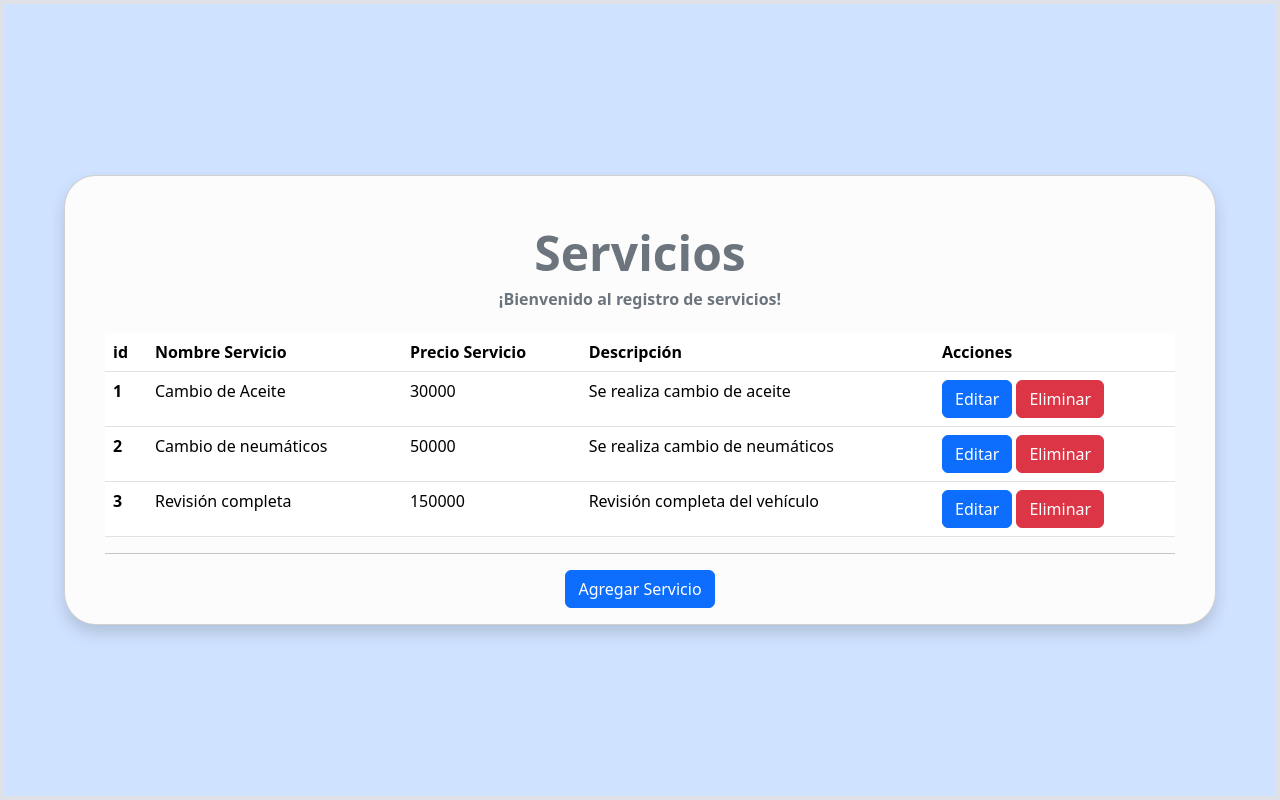
After one commit to nixtoon/arquitectura2, a Django app: page /servicios/ in a window 1280 px wide. The commit adds this page. Run offline with Django 4.2, Linux system fonts and the light colour scheme; data comes from the database, SQL or seed files in the repository; both versions use the stored data as it was after the commit; some libraries are stand-ins or nearby versions.

Commit message:
crud servicios

```diff
--- a/arquitectura/serviexpress/templates/registration/boleta-factura.html
+++ b/arquitectura/serviexpress/templates/app/boleta-factura.html
@@ -14,7 +14,7 @@
     <!-- favicon -->
     <link rel="icon" type="image/x-icon" href="{% static 'app/img/logo.jpg' %}">
     <!-- titulo -->
-    {% block title %} {% endblock %}
+    <title>Facturación</title>
 </head>
 
 {% block contenido %}
--- a/arquitectura/serviexpress/templates/registration/registro-cliente.html
+++ b/arquitectura/serviexpress/templates/app/registro-cliente.html
@@ -14,7 +14,7 @@
     <!-- favicon -->
     <link rel="icon" type="image/x-icon" href="{% static 'app/img/logo.jpg' %}">
     <!-- titulo -->
-    {% block title %} {% endblock %}
+    <title>Registro Cliente</title>
 </head>
 
 {% block contenido %}
--- a/arquitectura/serviexpress/templates/registration/registro-empleado.html
+++ b/arquitectura/serviexpress/templates/app/registro-empleado.html
@@ -14,7 +14,7 @@
     <!-- favicon -->
     <link rel="icon" type="image/x-icon" href="{% static 'app/img/logo.jpg' %}">
     <!-- titulo -->
-    {% block title %} {% endblock %}
+    <title>Registro Empleado</title>
 </head>
 
 {% block contenido %}
--- a/arquitectura/serviexpress/templates/registration/registro-proveedor.html
+++ b/arquitectura/serviexpress/templates/app/registro-proveedor.html
@@ -14,7 +14,7 @@
     <!-- favicon -->
     <link rel="icon" type="image/x-icon" href="{% static 'app/img/logo.jpg' %}">
     <!-- titulo -->
-    {% block title %} {% endblock %}
+    <title>Registro Proveedor</title>
 </head>
 
 {% block contenido %}
--- /dev/null
+++ b/arquitectura/serviexpress/templates/app/servicios.html
@@ -0,0 +1,83 @@
+{% load static %}
+
+<head>
+  <meta charset="UTF-8">
+  <meta http-equiv="X-UA-Compatible" content="IE=edge">
+  <meta name="viewport" content="width=device-width, initial-scale=1.0">
+  <!-- bootstrap 5.3.0 -->
+  <link href="https://cdn.jsdelivr.net/npm/bootstrap@5.3.0-alpha2/dist/css/bootstrap.min.css" rel="stylesheet"
+    integrity="sha384-aFq/bzH65dt+w6FI2ooMVUpc+21e0SRygnTpmBvdBgSdnuTN7QbdgL+OapgHtvPp" crossorigin="anonymous">
+  <!-- bootstrap icons -->
+  <link rel="stylesheet" href="https://cdn.jsdelivr.net/npm/bootstrap-icons@1.10.3/font/bootstrap-icons.css">
+  <!-- css -->
+  <link rel="stylesheet" href="{% static 'app/css/style.css' %}">
+  <!-- favicon -->
+  <link rel="icon" type="image/x-icon" href="{% static 'app/img/logo.jpg' %}">
+  <script src="https://cdn.jsdelivr.net/npm/sweetalert2@11"></script>
+  <script>
+    function eliminarServicio(id) {
+      Swal.fire({
+        "title": "¿Estás Seguro?",
+        "text": "Esta acción no se puede deshacer",
+        "icon": "question",
+        "showCancelButton": true,
+        "cancelButtonText": "No, Cancelar",
+        "confirmButtonText": "Si, Eliminar",
+        "reverseButtons": true,
+        "confirmButtonColor": "#dc3545",
+      })
+        .then(function (result) {
+          if (result.isConfirmed) {
+            window.location.href = "/eliminar-servicio/" + id + "/"
+          }
+        })
+    }
+  </script>
+  <!-- titulo -->
+  <title>Servicios</title>
+</head>
+
+<body class="bg-primary-subtle border border-4 d-flex justify-content-center align-items-center vh-100">
+  <div class="container-fluid">
+    <div class="row justify-content-center">
+      <div class="col-md-12">
+        <div class="card mt-5 mb-5 ms-5 me-5 shadow rounded-5 bg-light-subtle">
+          <h4 class="text-center fw-bold text-secondary mt-5 display-5">Servicios</h4>
+          <h6 class="text-center fw-bold text-secondary">¡Bienvenido al registro de servicios!</h6>
+          <div class="card-body ms-4 me-4">
+            <table class="table">
+              <thead>
+                <tr>
+                  <th scope="col">id</th>
+                  <th scope="col">Nombre Servicio</th>
+                  <th scope="col">Precio Servicio</th>
+                  <th scope="col">Descripción</th>
+                  <th scope="col">Acciones</th>
+                </tr>
+              </thead>
+              <tbody>
+                {% for s in servicios %}
+                <tr>
+                  <th scope="row">{{ s.id }}</th>
+                  <td>{{ s.nombre_servicio }}</td>
+                  <td>{{ s.precio_servicio }}</td>
+                  <td>{{ s.descripcion }}</td>
+                  <td>
+                    <button type="button" class="btn btn-primary">Editar</button>
+                    <a href="#" onclick="eliminarServicio({{ s.id }})" class="btn btn-danger text-white">Eliminar</a>
+                  </td>
+                </tr>
+                {% endfor %}
+              </tbody>
+            </table>
+            <hr>
+            <div class="d-flex justify-content-center">
+              <a href="{% url 'agregar-servicio' %}" class="btn btn-primary">Agregar Servicio</a>
+            </div>
+          </div>
+        </div>
+      </div>
+    </div>
+  </div>
+
+</body>
--- a/arquitectura/serviexpress/urls.py
+++ b/arquitectura/serviexpress/urls.py
@@ -12,4 +12,7 @@ urlpatterns = [
     path('registro-empleado/', views.registro_empleado, name='registro-empleado'),
     path('recepcion-producto/', views.recepcion_producto, name='recepcion-producto'),
     path('boleta-factura/', views.boleta_factura, name='boleta-factura'),
+    path('servicios/', views.servicios, name='servicios'),
+    path('agregar-servicio/', views.agregar_servicio, name='agregar-servicio'),
+    path('eliminar-servicio/<int:id>/', views.eliminar_servicio, name='eliminar-servicio'),
 ]
--- a/arquitectura/serviexpress/views.py
+++ b/arquitectura/serviexpress/views.py
@@ -1,6 +1,7 @@
-from django.shortcuts import render
-
-from .models import Servicio
+from django.shortcuts import render, redirect, get_object_or_404
+from .models import *
+from django.contrib import messages
+from django.contrib.auth.decorators import permission_required
 
 
 # Create your views here.
@@ -27,16 +28,64 @@ def homeAdmin(request):
     return render(request, 'app/homeadmin.html')
 
 def registro_cliente(request):
-    return render(request, 'registration/registro-cliente.html')
+    return render(request, 'app/registro-cliente.html')
 
 def registro_proveedor(request):
-    return render(request, 'registration/registro-proveedor.html')
+    return render(request, 'app/registro-proveedor.html')
 
 def registro_empleado(request):
-    return render(request, 'registration/registro-empleado.html')
+    return render(request, 'app/registro-empleado.html')
 
 def recepcion_producto(request):
-    return render(request, 'registration/recepcion-producto.html')
+    return render(request, 'app/recepcion-producto.html')
 
 def boleta_factura(request):
-    return render(request, 'registration/boleta-factura.html')
+    return render(request, 'app/boleta-factura.html')
+
+
+# crud servicios
+# listar
+def servicios(request):
+    servicios = Servicio.objects.all()
+
+    data = {
+        'servicios': servicios
+    }
+    return render(request, 'app/servicios.html', data)
+
+# agregar
+def agregar_servicio(request):
+
+    if request.method == 'POST':
+        nombre_servicio = request.POST["nombre_servicio"]
+        precio_servicio = request.POST["precio_servicio"]
+        descripcion = request.POST["descripcion"]
+
+        servicio = Servicio.objects.create(
+            nombre_servicio = nombre_servicio,
+            precio_servicio = precio_servicio,
+            descripcion = descripcion
+        )
+
+        servicio.save()
+        messages.success(request, 'Servicio registrado correctamente')
+        return redirect(to='servicios')
+
+    return render(request, 'app/agregar-servicio.html')
+
+# eliminar
+def eliminar_servicio(request, id):
+    try:
+        servicio = get_object_or_404(Servicio, id=id)
+        servicio.delete()
+        messages.success(request, "Eliminado Correctamente")
+        return redirect('servicios')
+    except:
+        messages.warning(request, "Error al eliminar")
+        servicio = Servicio.objects.all()
+
+        data = {
+            'servicio': servicio,
+        }
+
+        return render(request, 'app/servicios.html', data)
```
Also changed, not shown: arquitectura/serviexpress/templates/app/agregar-servicio.html (added, +102 -0 lines), arquitectura/serviexpress/templates/app/homeAdmin.html (+30 -11 lines), arquitectura/serviexpress/templates/app/recepcion-producto.html (+75 -0 lines), arquitectura/serviexpress/templates/registration/recepcion-producto.html (deleted, +0 -75 lines), arquitectura/db.sqlite3.
